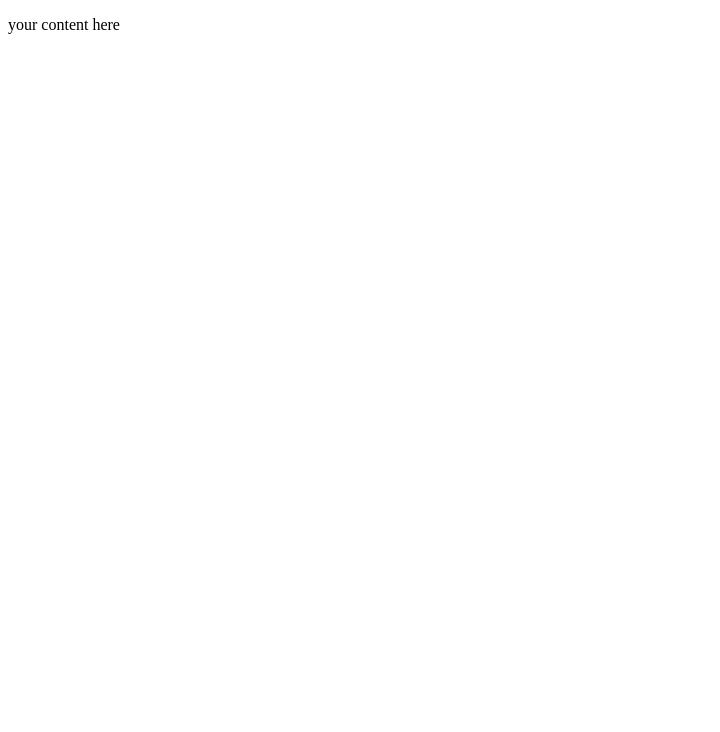
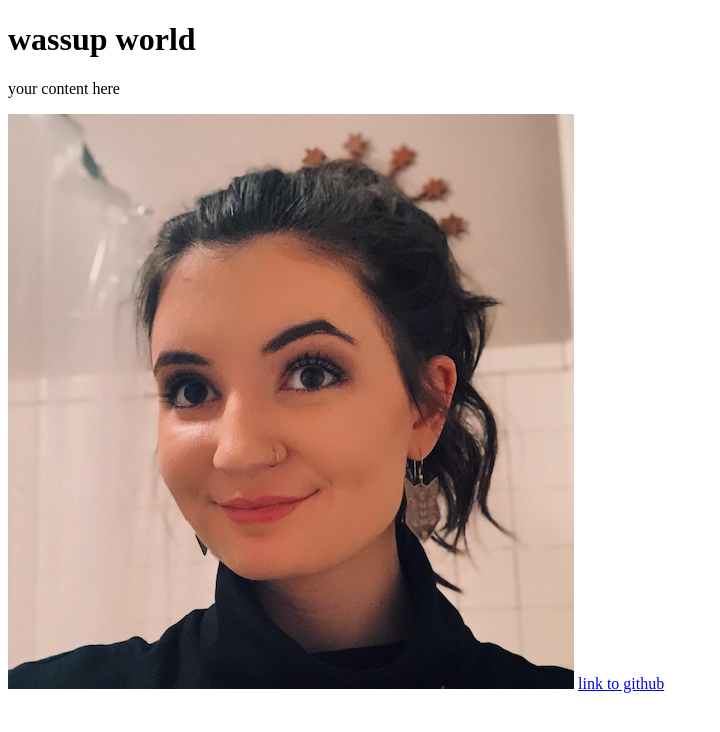
Before and after one commit to J4502-ss20/chloe, a plain HTML site: page index.html in a window 1280 px wide. Shown: the whole page, without its empty margins (0-720 px from the left). Drawn offline with Linux system fonts and the light colour scheme.

Commit message:
end of class

```diff
--- a/index.html
+++ b/index.html
@@ -11,7 +11,10 @@
 
 <body>
 <!--This is a comment. It won't show up in your browser, only in the page source-->
-	<p> your content here</p>
+<h1> wassup world </h1>
+  <p> your content here</p>
+  <img src="img/me.png" alt="chloe thornberry"/>
+  <a href="https://github.com/J4502-ss20/chloe">link to github</a>
 </body>
 
 </html>
```
Also changed, not shown: img/me.png (added), 2 other files.
